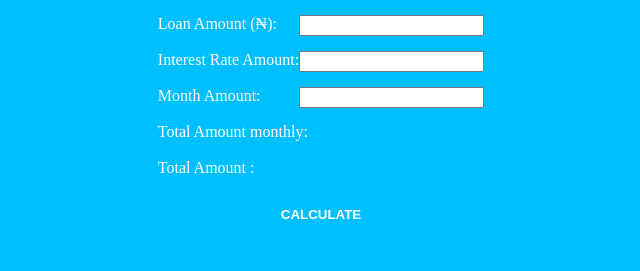
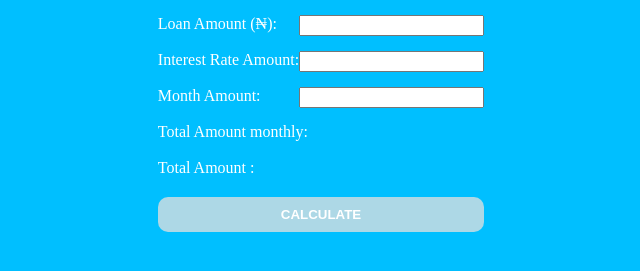
Before and after one commit to ayinla7/loan-calculator, a plain HTML site: page index.html in a window 1280 px wide. In both pictures the pointer is over the button "CALCULATE". Shown: the part 313-584 px from the top of the page, without its empty margins (319-959 px from the left). Drawn offline with Linux system fonts and the light colour scheme.

Commit message:
Update style.css

```diff
--- a/style.css
+++ b/style.css
@@ -38,6 +38,6 @@ button{
 border-style: none;
 }
 button:hover{
-    background-color: deepskyblue;
+    background-color: lightblue;
     color: white;
 }
```
